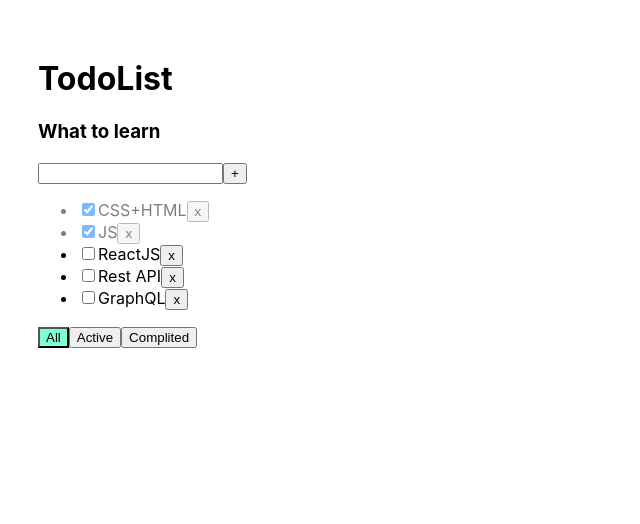
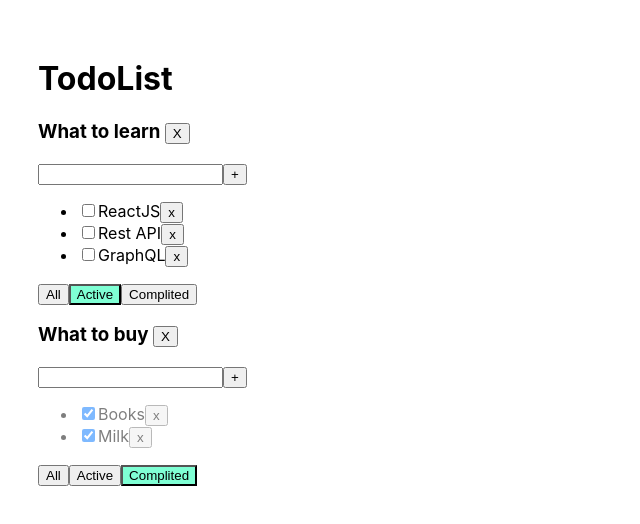
Before and after one commit to AlexKabanau/todolist, a React (Create React App) app: page / in a window 1280 px wide. Shown: the top 524 px of the page, without its empty margins (0-640 px from the left). Built offline with nearby package versions, Linux system fonts and the light colour scheme.

Commit message:
feat: 05 useCallback, props

```diff
--- a/src/App.tsx
+++ b/src/App.tsx
@@ -5,65 +5,107 @@
 import { v1 } from 'uuid';
 
 export type FilterValuesType = 'all' | 'complited' | 'active';
+type TodoListType = {
+  id: string;
+  title: string;
+  filter: FilterValuesType;
+};
 
 function App() {
-  let [tasks, setTasks] = useState<Array<TaskType>>([
-    { id: v1(), title: 'CSS+HTML', isDone: true },
-    { id: v1(), title: 'JS', isDone: true },
-    { id: v1(), title: 'ReactJS', isDone: false },
-    { id: v1(), title: 'Rest API', isDone: false },
-    { id: v1(), title: 'GraphQL', isDone: false },
-  ]);
+  function removeTask(id: string, todoListId: string) {
+    let tasks = tasksObj[todoListId];
 
-  const [filter, setFilter] = useState<FilterValuesType>('all');
-
-  function removeTask(id: string) {
     let filteredTasks = tasks.filter((t) => t.id !== id);
-    setTasks(filteredTasks);
+    tasksObj[todoListId] = filteredTasks;
+    setTasks({ ...tasksObj });
   }
 
-  function addTask(title: string) {
+  function addTask(title: string, todoListId: string) {
     let newTask = {
       id: v1(),
       title: title,
       isDone: false,
     };
+    let tasks = tasksObj[todoListId];
+
     let newTasks = [newTask, ...tasks];
-    setTasks(newTasks);
+    tasksObj[todoListId] = newTasks;
+    setTasks({ ...tasksObj });
   }
 
-  function changeFilter(value: FilterValuesType) {
-    setFilter(value);
+  function changeFilter(value: FilterValuesType, todoListId: string) {
+    let todoList = todoLists.find((tl) => tl.id === todoListId);
+    if (todoList) {
+      todoList.filter = value;
+      setTodoLists([...todoLists]);
+    }
   }
 
-  function changeStatus(taskId: string, isDone: boolean) {
+  function changeStatus(taskId: string, isDone: boolean, todoListId: string) {
+    let tasks = tasksObj[todoListId];
     let task = tasks.find((t) => t.id === taskId);
     if (task) {
       task.isDone = isDone;
+      setTasks({ ...tasksObj });
     }
-    setTasks([...tasks]);
   }
 
-  let tasksForTodoList = tasks;
-  if (filter === 'complited') {
-    tasksForTodoList = tasks.filter((t) => t.isDone === true);
-  }
-  if (filter === 'active') {
-    tasksForTodoList = tasks.filter((t) => t.isDone === false);
-  }
+  let todoListId1 = v1();
+  let todoListId2 = v1();
+
+  let [todoLists, setTodoLists] = useState<Array<TodoListType>>([
+    { id: todoListId1, title: 'What to learn', filter: 'active' },
+    { id: todoListId2, title: 'What to buy', filter: 'complited' },
+  ]);
+
+  let removeTodoList = (todoListId: string) => {
+    let filteredTodoList = todoLists.filter((todoList) => todoList.id !== todoListId);
+    setTodoLists(filteredTodoList);
+    delete tasksObj[todoListId];
+  };
+
+  const [tasksObj, setTasks] = useState({
+    [todoListId1]: [
+      { id: v1(), title: 'CSS+HTML', isDone: true },
+      { id: v1(), title: 'JS', isDone: true },
+      { id: v1(), title: 'ReactJS', isDone: false },
+      { id: v1(), title: 'Rest API', isDone: false },
+      { id: v1(), title: 'GraphQL', isDone: false },
+    ],
+    [todoListId2]: [
+      { id: v1(), title: 'Books', isDone: true },
+      { id: v1(), title: 'Milk', isDone: true },
+      { id: v1(), title: 'Cucumber', isDone: false },
+    ],
+  });
 
   return (
     <div className="App">
       <h1>TodoList</h1>
-      <TodoList
-        title="What to learn"
-        tasks={tasksForTodoList}
-        removeTask={removeTask}
-        changeFilter={changeFilter}
-        addTask={addTask}
-        changeTaskStatus={changeStatus}
-        filter={filter}
-      />
+      {todoLists.map((todoList) => {
+        let tasksForTodoList = tasksObj[todoList.id];
+        if (todoList.filter === 'complited') {
+          tasksForTodoList = tasksForTodoList.filter((t) => t.isDone === true);
+        }
+        if (todoList.filter === 'active') {
+          tasksForTodoList = tasksForTodoList.filter((t) => t.isDone === false);
+        }
+
+        return (
+          <TodoList
+            key={todoList.id}
+            id={todoList.id}
+            title={todoList.title}
+            tasks={tasksForTodoList}
+            removeTask={removeTask}
+            changeFilter={changeFilter}
+            addTask={addTask}
+            changeTaskStatus={changeStatus}
+            filter={todoList.filter}
+            removeTodoList={removeTodoList}
+          />
+        );
+      })}
     </div>
   );
 }
--- a/src/TodoList.tsx
+++ b/src/TodoList.tsx
@@ -10,16 +10,27 @@
 type PropsType = {
   title: string;
   tasks: Array<TaskType>;
-  removeTask: (id: string) => void;
-  changeFilter: (value: FilterValuesType) => void;
-  addTask: (title: string) => void;
-  changeTaskStatus: (taskId: string, isDone: boolean) => void;
+  id: string;
+  removeTask: (id: string, todoListId: string) => void;
+  changeFilter: (value: FilterValuesType, todoListId: string) => void;
+  addTask: (title: string, todoListId: string) => void;
+  changeTaskStatus: (taskId: string, isDone: boolean, todoListId: string) => void;
   filter: FilterValuesType;
+  removeTodoList: (todoListId: string) => void;
 };
 
 export const TodoList = (props: PropsType) => {
   const [newTaskTitle, setNewTaskTitle] = useState('');
   const [error, setError] = useState<string | null>(null);
+
+  const addTask = () => {
+    if (newTaskTitle.trim() !== '') {
+      props.addTask(newTaskTitle, props.id);
+      setNewTaskTitle('');
+    } else {
+      setError('Title is required');
+    }
+  };
 
   const onChangeHandler = (e: ChangeEvent<HTMLInputElement>) => {
     setNewTaskTitle(e.currentTarget.value);
@@ -28,33 +39,29 @@
   const onKeyDownHandler = (e: KeyboardEvent<HTMLInputElement>) => {
     setError(null);
     if (e.key === 'Enter') {
-      props.addTask(newTaskTitle);
+      props.addTask(newTaskTitle, props.id);
       setNewTaskTitle('');
     }
   };
 
-  const addTask = () => {
-    if (newTaskTitle.trim() !== '') {
-      props.addTask(newTaskTitle);
-      setNewTaskTitle('');
-    } else {
-      setError('Title is required');
-    }
-  };
-
   const onAllClickHandler = () => {
-    props.changeFilter('all');
+    props.changeFilter('all', props.id);
   };
   const onActiveClickHandler = () => {
-    props.changeFilter('active');
+    props.changeFilter('active', props.id);
   };
   const onComplitedClickHandler = () => {
-    props.changeFilter('complited');
+    props.changeFilter('complited', props.id);
+  };
+  const removeTodoList = () => {
+    props.removeTodoList(props.id);
   };
 
   return (
     <div>
-      <h3>{props.title}</h3>
+      <h3>
+        {props.title} <button onClick={removeTodoList}>X</button>
+      </h3>
       <div>
         <input
           value={newTaskTitle}
@@ -68,10 +75,10 @@
       <ul>
         {props.tasks.map((t) => {
           const onRemoveHandler = () => {
-            props.removeTask(t.id);
+            props.removeTask(t.id, props.id);
           };
           const onChangeHandler = (e: ChangeEvent<HTMLInputElement>) => {
-            props.changeTaskStatus(t.id, e.currentTarget.checked);
+            props.changeTaskStatus(t.id, e.currentTarget.checked, props.id);
           };
 
           return (
```
